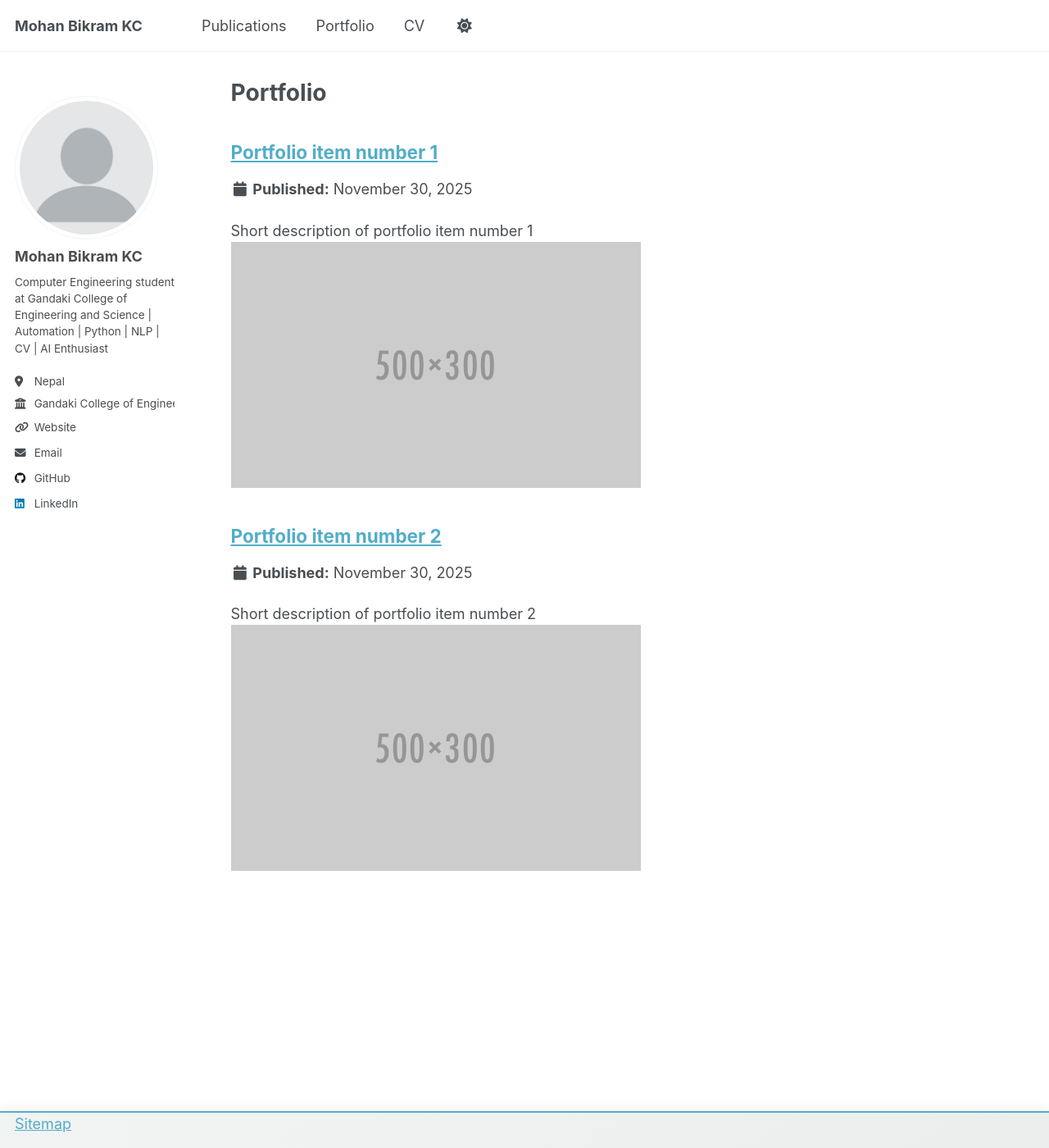
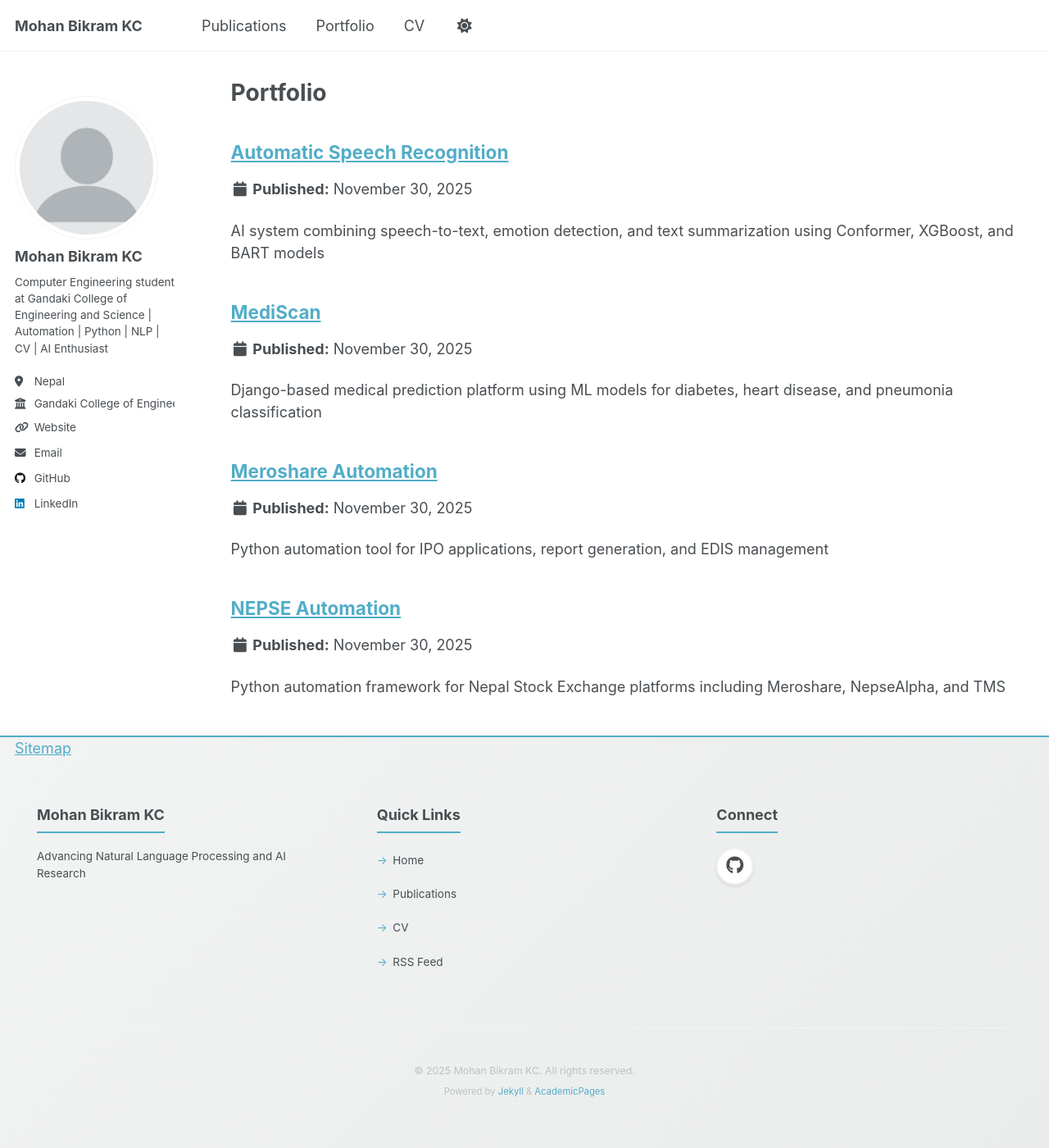
Before and after one commit to kayceem/kayceem.github.io, a Jekyll site: the page built from _pages/portfolio.html, in a window 1280 px wide and 1400 px high. Shown: the whole window at 82% size. Built offline with Jekyll 4.4.1, drawn with Linux system fonts in a browser that asks for light colours; a script that is not in the unit is left out; part of the change alters nothing that is shown; some of the changed text lies outside the part shown.

Commit message:
Add fixed footer and new portfolio projects
- Make footer fixed position to prevent scrolling with content
- Increase body bottom padding to accommodate fixed footer
- Add 6 new portfolio projects with detailed descriptions:
  - Automatic Speech Recognition (AI system with speech-to-text, emotion detection, and summarization)
  - Meroshare Automation (IPO and EDIS automation tool)
  - NEPSE Price Tracker (Stock price monitoring with Telegram/WhatsApp alerts)
  - MediScan (Medical prediction platform for diabetes, heart disease, and pneumonia)
  - SuperSkillUp (Course management with AI-powered feedback)
  - NEPSE Automation (Stock exchange platform automation framework)

```diff
--- /dev/null
+++ b/_portfolio/automatic-speech-recognition.md
@@ -0,0 +1,27 @@
+---
+title: "Automatic Speech Recognition"
+excerpt: "AI system combining speech-to-text, emotion detection, and text summarization using Conformer, XGBoost, and BART models"
+collection: portfolio
+---
+
+## Overview
+This project combines three AI capabilities: speech-to-text recognition, emotion detection from audio, and automatic text summarization. The system is designed to work with diverse accents in challenging acoustic environments and interpret emotional content from spoken language.
+
+## Key Features
+- **Speech Recognition**: Conformer model for ASR (Automatic Speech Recognition)
+- **Emotion Detection**: XGBoost for Speech Emotion Recognition (SER)
+- **Text Summarization**: BART Large for automatic text summarization
+- Designed for diverse accents in challenging acoustic environments
+
+## Technologies
+- **Language**: Python (79.6%)
+- **Models**: Conformer, XGBoost, BART Large
+- **Training Data**: Established speech datasets
+
+## Use Cases
+- Customer service analytics
+- Meeting transcription and analysis
+- Media content analysis
+- Educational applications
+
+[View on GitHub](https://github.com/kayceem/Automatic-Speech-Recognition)
--- /dev/null
+++ b/_portfolio/mediscan.md
@@ -0,0 +1,35 @@
+---
+title: "MediScan"
+excerpt: "Django-based medical prediction platform using ML models for diabetes, heart disease, and pneumonia classification"
+collection: portfolio
+---
+
+## Overview
+MediScan is a web-based medical prediction application that leverages machine learning models to assist in healthcare diagnostics. The platform provides predictive analytics for multiple medical conditions through an accessible web interface.
+
+## Key Features
+- **Diabetes Prediction**: ML model for diabetes risk assessment
+- **Heart Disease Prediction**: Cardiovascular health prediction model
+- **Pneumonia Classification**: Three-class pneumonia detection system
+- **Web Interface**: Django-based platform for easy access
+- **Medical AI Integration**: Multiple specialized healthcare models
+
+## Technologies
+- **Language**: Python (30.4%), Jupyter Notebook (62.9%), HTML (6.7%)
+- **Framework**: Django web framework
+- **Machine Learning**: Custom-trained models for medical predictions
+- **Development**: Jupyter notebooks for model development
+
+## Medical Predictions
+- Diabetes risk assessment
+- Heart disease prediction
+- Pneumonia classification (3 classes)
+- Web-based prediction interface
+
+## Architecture
+- Django backend (`mediscan_site`)
+- Predictor app module for ML model integration
+- Organized model structure for different medical conditions
+- User-friendly web interface for predictions
+
+[View on GitHub](https://github.com/kayceem/MediScan)
--- /dev/null
+++ b/_portfolio/meroshare-automation.md
@@ -0,0 +1,29 @@
+---
+title: "Meroshare Automation"
+excerpt: "Python automation tool for IPO applications, report generation, and EDIS management"
+collection: portfolio
+---
+
+## Overview
+Meroshare Automation is a Python-based tool designed to streamline operations related to IPO (Initial Public Offering) processes, report generation, and EDIS (Electronic Depository Information System) management in Nepal's stock market.
+
+## Key Features
+- Automated IPO application processing
+- IPO result retrieval
+- EDIS operations management
+- Headless browser support for automation
+- User management utilities
+
+## Technologies
+- **Language**: Python (100%)
+- **Package Manager**: uv
+- **Database**: Database utilities for user management
+- **Browser Automation**: Headless browser support
+
+## Functionality
+- Run IPO applications with optional headless mode
+- Retrieve and process IPO results
+- Manage EDIS operations for individual users
+- Database-backed user management
+
+[View on GitHub](https://github.com/kayceem/Meroshare-Automation)
--- /dev/null
+++ b/_portfolio/nepse-automation.md
@@ -0,0 +1,35 @@
+---
+title: "NEPSE Automation"
+excerpt: "Python automation framework for Nepal Stock Exchange platforms including Meroshare, NepseAlpha, and TMS"
+collection: portfolio
+---
+
+## Overview
+NEPSE Automation is a Python-based automation framework designed to interact with various Nepal Stock Exchange platforms. The project streamlines interactions with multiple stock market platforms through automated processes.
+
+## Key Features
+- **Multi-platform Support**: Integrates with Meroshare, NepseAlpha, and NEPSE TMS
+- **Captcha Handling**: Automated captcha processing system
+- **Data Processing**: Comprehensive data collection and processing
+- **Platform Automation**: Automated interactions with stock exchange platforms
+
+## Technologies
+- **Language**: Python (100%)
+- **Platforms**: Meroshare, NepseAlpha, NEPSE TMS
+- **Automation**: Web scraping and automation tools
+- **Captcha**: Automated captcha handling
+
+## Components
+- `meroshare.py`: Meroshare platform automation
+- `nepsealpha.py`: NepseAlpha integration
+- `nepsetms.py`: NEPSE TMS automation
+- Captcha handling module
+- Data processing scripts
+
+## Use Cases
+- Automated stock trading operations
+- Market data collection
+- Portfolio management automation
+- Trading platform integration
+
+[View on GitHub](https://github.com/kayceem/Nepse-Automation)
--- /dev/null
+++ b/_portfolio/price-tracker.md
@@ -0,0 +1,31 @@
+---
+title: "NEPSE Price Tracker"
+excerpt: "Financial data tracking tool for Nepal Stock Exchange with real-time notifications via Telegram and WhatsApp"
+collection: portfolio
+---
+
+## Overview
+A comprehensive price tracking application focused on Nepal Stock Exchange (NEPSE) data. The system monitors stock prices and sends real-time notifications through messaging platforms.
+
+## Key Features
+- **Real-time Price Monitoring**: Automated NEPSE price data collection
+- **Multi-channel Notifications**: Telegram bot and WhatsApp integration
+- **Data Analysis**: Jupyter notebooks for price analysis and trend identification
+- **Database Management**: SQLAlchemy models with Alembic migrations
+- **Web Server**: FastAPI backend for data access
+
+## Technologies
+- **Language**: Python (9.2%), Jupyter Notebook (90.7%)
+- **Database**: SQLAlchemy with Alembic migrations
+- **API**: FastAPI backend
+- **Notifications**: Telegram and WhatsApp integration
+- **Analysis**: Jupyter notebooks for data analysis
+
+## Components
+- Price data fetching and storage
+- Webhook handling for real-time updates
+- Automated alert system
+- Historical price analysis
+- Custom script generation
+
+[View on GitHub](https://github.com/kayceem/price-tracker)
--- /dev/null
+++ b/_portfolio/superskillup.md
@@ -0,0 +1,41 @@
+---
+title: "SuperSkillUp"
+excerpt: "Django-based skill development platform with AI-powered assignment feedback using GPT and comprehensive course management"
+collection: portfolio
+---
+
+## Overview
+SuperSkillUp is a comprehensive backend application for skill development and course management. The platform enables users to enroll in courses, complete assignments, and receive intelligent feedback through both human reviews and AI-powered evaluations.
+
+## Key Features
+- **Course Management**: Complete course enrollment and management system
+- **Assignment System**: Assignment submission and tracking
+- **AI-Powered Reviews**: GPT-integrated feedback system using OpenAI
+- **Dual Review System**: Manager reviews + AI evaluations
+- **Email Notifications**: Automated notification services
+- **Secure Authentication**: JWT token-based authentication
+
+## Technologies
+- **Language**: Python (86.6%)
+- **Framework**: Django REST Framework
+- **AI Integration**: OpenAI GPT for automated feedback
+- **Database**: PostgreSQL
+- **Cloud Storage**: AWS S3 integration
+- **Authentication**: JWT tokens with email-based login
+- **Documentation**: Swagger API documentation
+
+## Architecture
+- Modular design with separated functional domains
+- Accessor layers for database interactions
+- Business logic separation
+- RESTful API design
+- Scalable architecture
+
+## Modules
+- User authentication and management
+- Course enrollment system
+- Assignment submission and tracking
+- AI and manager feedback system
+- Email notification service
+
+[View on GitHub](https://github.com/kayceem/superskillup)
--- a/_sass/layout/_base.scss
+++ b/_sass/layout/_base.scss
@@ -14,7 +14,7 @@ body {
 
   margin: 0;
   padding: $masthead-height 0 0;
-  padding-bottom: 9em;
+  padding-bottom: 20em; /* Increased for fixed footer */
   font-family: $global-font-family;
   line-height: 1.5;
 
--- a/_sass/layout/_footer.scss
+++ b/_sass/layout/_footer.scss
@@ -14,9 +14,12 @@
   clear: both;
 
   /* sticky footer fix start */
-  position: absolute;
-  bottom: 0em;
+  position: fixed;
+  bottom: 0;
+  left: 0;
+  right: 0;
   height: auto;
+  z-index: 1000;
   /* sticky footer fix end */
 
   margin-top: 4em;
```
